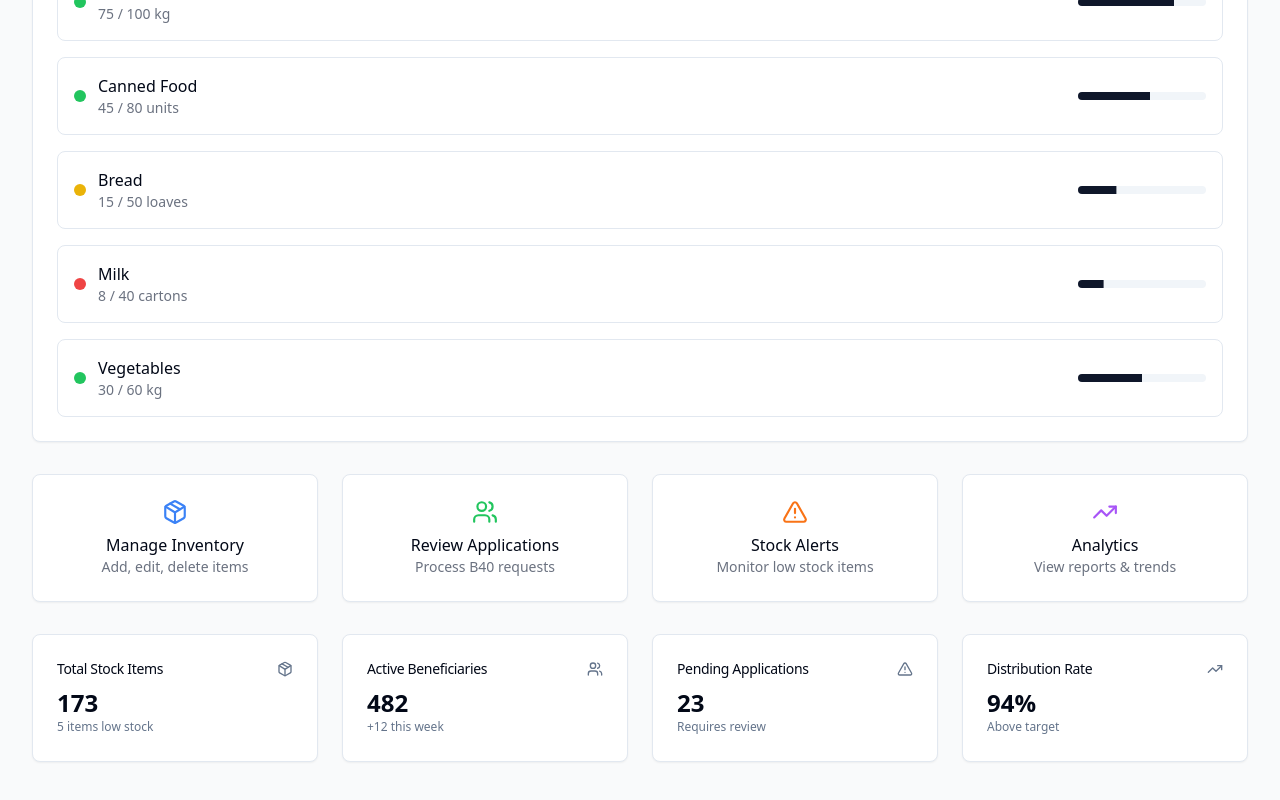
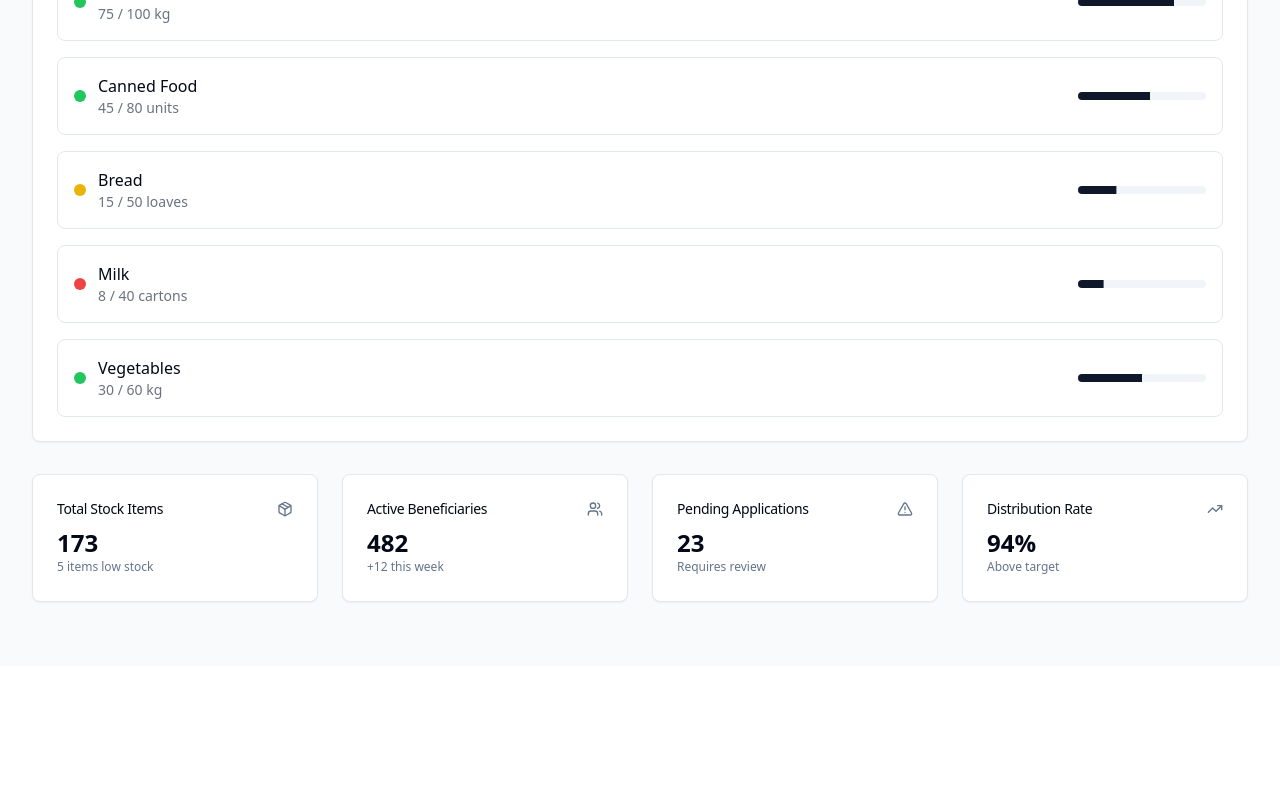
Before and after one commit to miraizz/foodaim-connect-bridge, a React (Vite) app: page /admin-dashboard in a window 1280 px wide. Shown: the part 523-1323 px from the top of the page. After the commit the page ends 1189 px from the top, so only its background shows below. Built offline with nearby package versions, Linux system fonts and the light colour scheme.

Commit message:
Remove unnecessary files

```diff
--- a/src/pages/AdminDashboard.tsx
+++ b/src/pages/AdminDashboard.tsx
@@ -1,4 +1,3 @@
-
 import { useState } from "react";
 import { Card, CardContent, CardDescription, CardHeader, CardTitle } from "@/components/ui/card";
 import { Button } from "@/components/ui/button";
@@ -229,45 +228,6 @@ const AdminDashboard = () => {
           </TabsContent>
         </Tabs>
 
-        {/* Quick Actions */}
-        <div className="grid grid-cols-1 md:grid-cols-2 lg:grid-cols-4 gap-6 mb-8">
-          <Link to="/inventory-management" className="block">
-            <Card className="hover:shadow-lg transition-shadow cursor-pointer h-32">
-              <CardContent className="p-6 text-center flex flex-col justify-center h-full">
-                <Package className="h-8 w-8 text-blue-500 mx-auto mb-2" />
-                <h3 className="font-medium text-base">Manage Inventory</h3>
-                <p className="text-sm text-gray-500">Add, edit, delete items</p>
-              </CardContent>
-            </Card>
-          </Link>
-
-          <Link to="/beneficiary-portal" className="block">
-            <Card className="hover:shadow-lg transition-shadow cursor-pointer h-32">
-              <CardContent className="p-6 text-center flex flex-col justify-center h-full">
-                <Users className="h-8 w-8 text-green-500 mx-auto mb-2" />
-                <h3 className="font-medium text-base">Review Applications</h3>
-                <p className="text-sm text-gray-500">Process B40 requests</p>
-              </CardContent>
-            </Card>
-          </Link>
-
-          <Card className="hover:shadow-lg transition-shadow cursor-pointer h-32">
-            <CardContent className="p-6 text-center flex flex-col justify-center h-full">
-              <AlertTriangle className="h-8 w-8 text-orange-500 mx-auto mb-2" />
-              <h3 className="font-medium text-base">Stock Alerts</h3>
-              <p className="text-sm text-gray-500">Monitor low stock items</p>
-            </CardContent>
-          </Card>
-
-          <Card className="hover:shadow-lg transition-shadow cursor-pointer h-32">
-            <CardContent className="p-6 text-center flex flex-col justify-center h-full">
-              <TrendingUp className="h-8 w-8 text-purple-500 mx-auto mb-2" />
-              <h3 className="font-medium text-base">Analytics</h3>
-              <p className="text-sm text-gray-500">View reports & trends</p>
-            </CardContent>
-          </Card>
-        </div>
-
         {/* Stats Overview */}
         <div className="grid grid-cols-1 md:grid-cols-2 lg:grid-cols-4 gap-6 mb-8">
           <Link to="/inventory-management" className="block">
```
